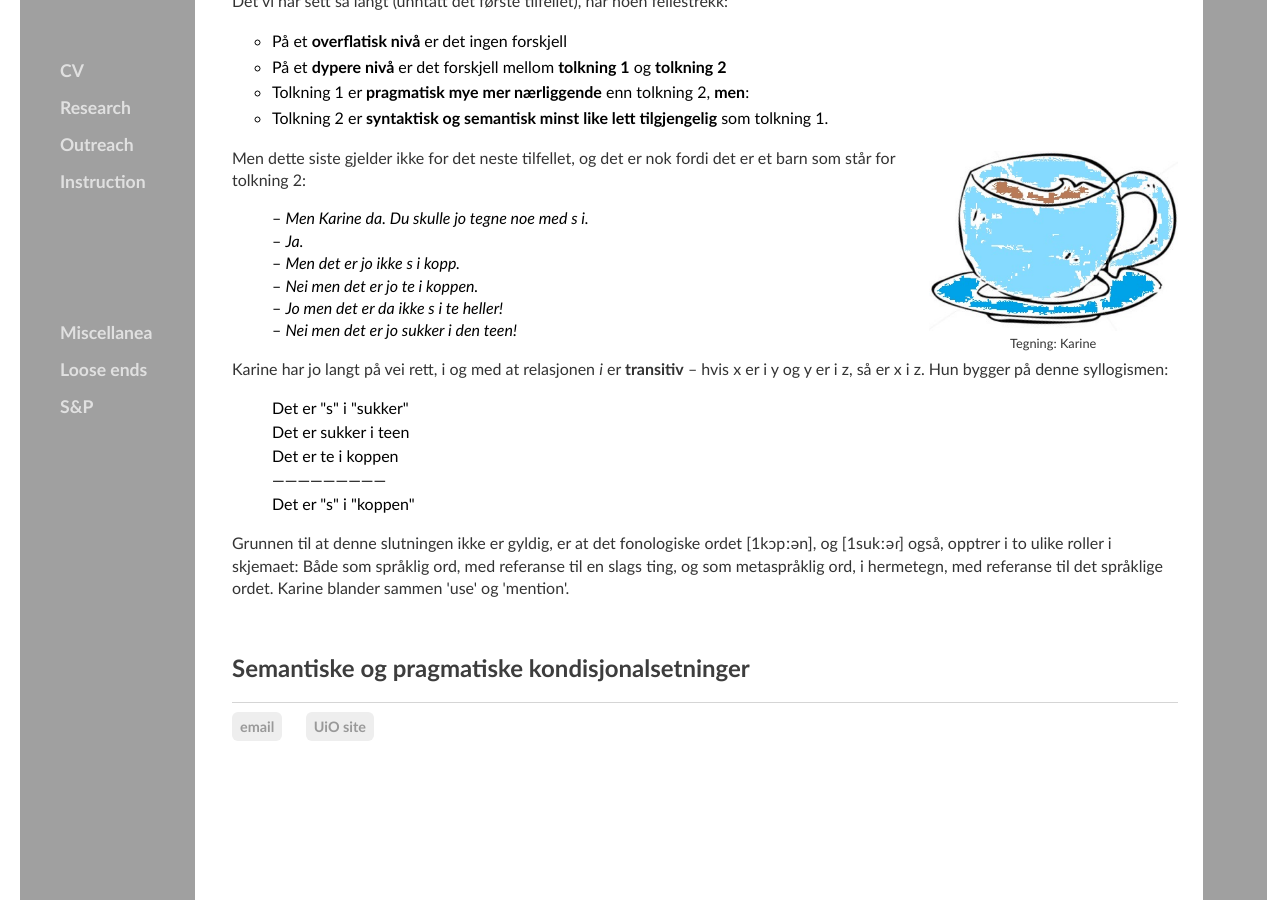
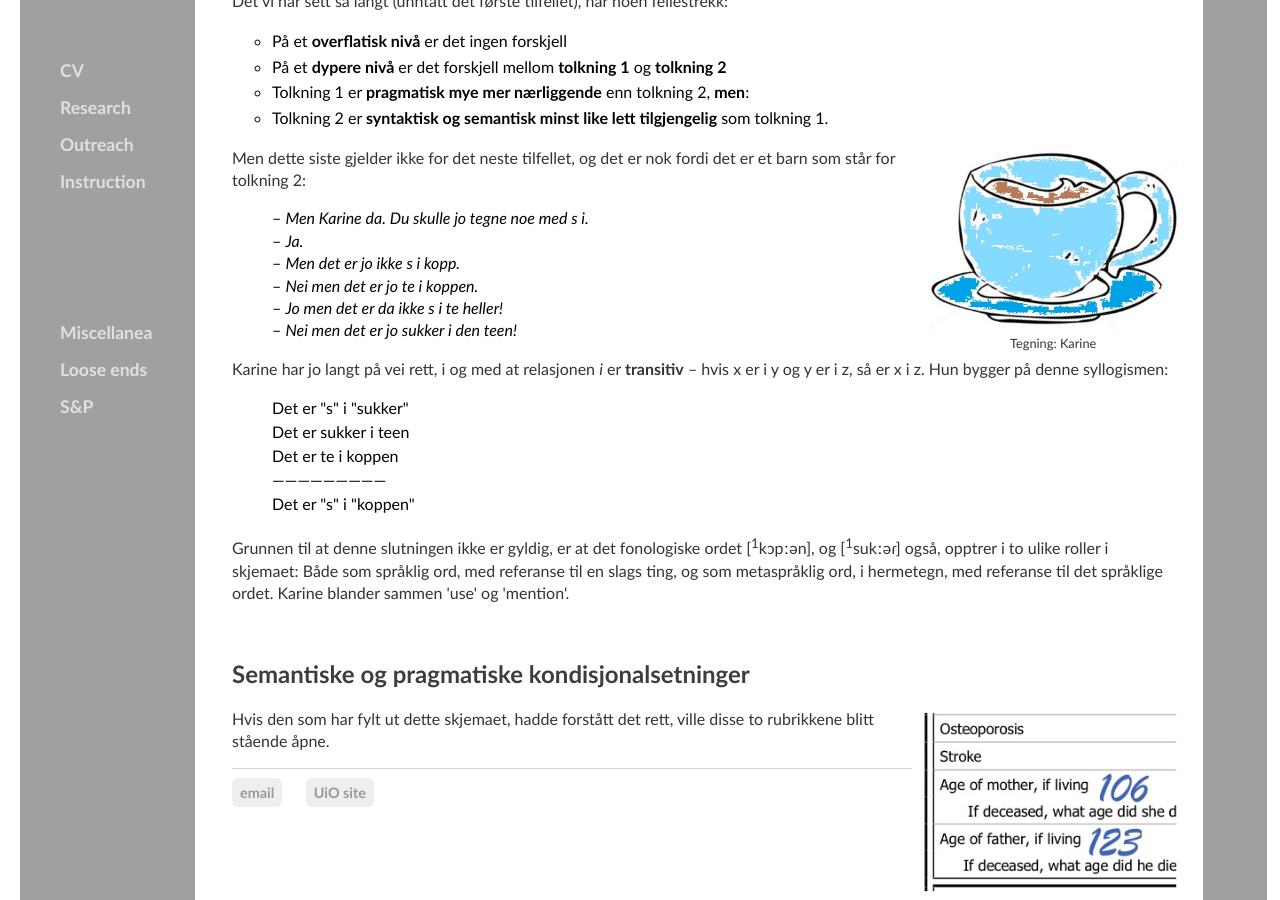
Before and after one commit to kjelljs/kjelljs.github.io, a Jekyll site: the page built from dissemination/vitsen.html, in a window 1280 px wide and 900 px high, scrolled down 3774 px. Built offline with Jekyll 4.4.1, drawn with Linux system fonts in a browser that asks for light colours.

Commit message:
Update vitsen.html

```diff
--- a/dissemination/vitsen.html
+++ b/dissemination/vitsen.html
@@ -230,9 +230,10 @@ figcaption {
 		—————————</li>
 	<li>Det er "s" i "koppen"</li>
 </ul>
-				 <p>Grunnen til at denne slutningen ikke er gyldig, er at det fonologiske ordet [<super>1</super>k&#596;p&#720;&#601;n], og [<super>1</super>suk&#720;&#601&#638;] også, opptrer i to ulike roller i skjemaet: Både som språklig ord, med referanse til en slags ting, og som metaspråklig ord, i hermetegn, med referanse til det språklige ordet. Karine blander sammen 'use' og 'mention'.</p>
+				 <p>Grunnen til at denne slutningen ikke er gyldig, er at det fonologiske ordet [<sup>1</sup>k&#596;p&#720;&#601;n], og [<sup>1</sup>suk&#720;&#601&#638;] også, opptrer i to ulike roller i skjemaet: Både som språklig ord, med referanse til en slags ting, og som metaspråklig ord, i hermetegn, med referanse til det språklige ordet. Karine blander sammen 'use' og 'mention'.</p>
 </section>
 <section></br>
 <h2>Semantiske og pragmatiske kondisjonalsetninger</h2>
-<p>
+				 <div style="float:right;"><figure class="rightfig"><img src="/pics/skjema.jpg" style="height: 180px"></figure></div>
+<p>Hvis den som har fylt ut dette skjemaet, hadde forstått det rett, ville disse to rubrikkene blitt stående åpne.
 				 </p>
```
